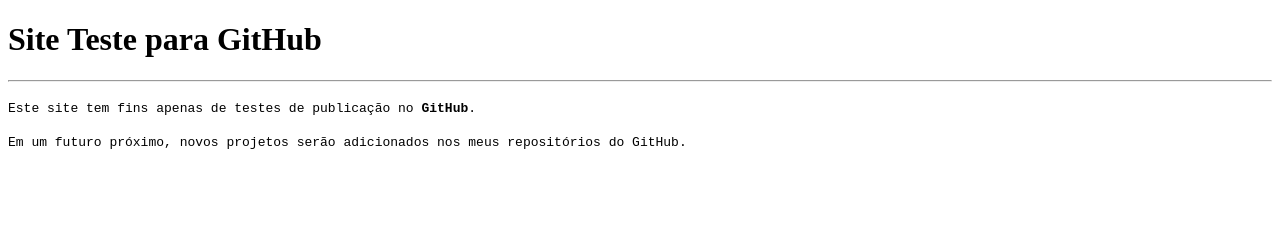
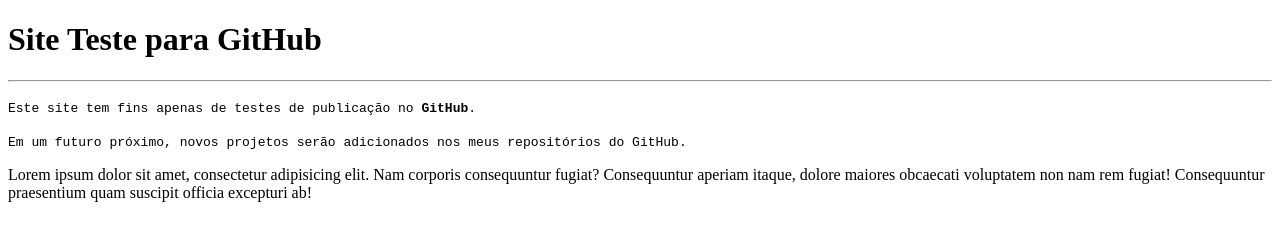
Before and after one commit to HenriquePantaroto/Ola-Mundo, a plain HTML site: page site-exemplo/index.html in a window 1280 px wide. Drawn offline with Linux system fonts and the light colour scheme.

Commit message:
Update index.html

```diff
--- a/site-exemplo/index.html
+++ b/site-exemplo/index.html
@@ -10,5 +10,6 @@
     <hr>
     <p><code>Este site tem fins apenas de testes de publicação no <strong>GitHub</strong>.</code></p>
     <p><code>Em um futuro próximo, novos projetos serão adicionados nos meus repositórios do GitHub.</code></p>
+    <p>Lorem ipsum dolor sit amet, consectetur adipisicing elit. Nam corporis consequuntur fugiat? Consequuntur aperiam itaque, dolore maiores obcaecati voluptatem non nam rem fugiat! Consequuntur praesentium quam suscipit officia excepturi ab!</p>
 </body>
 </html>
```
